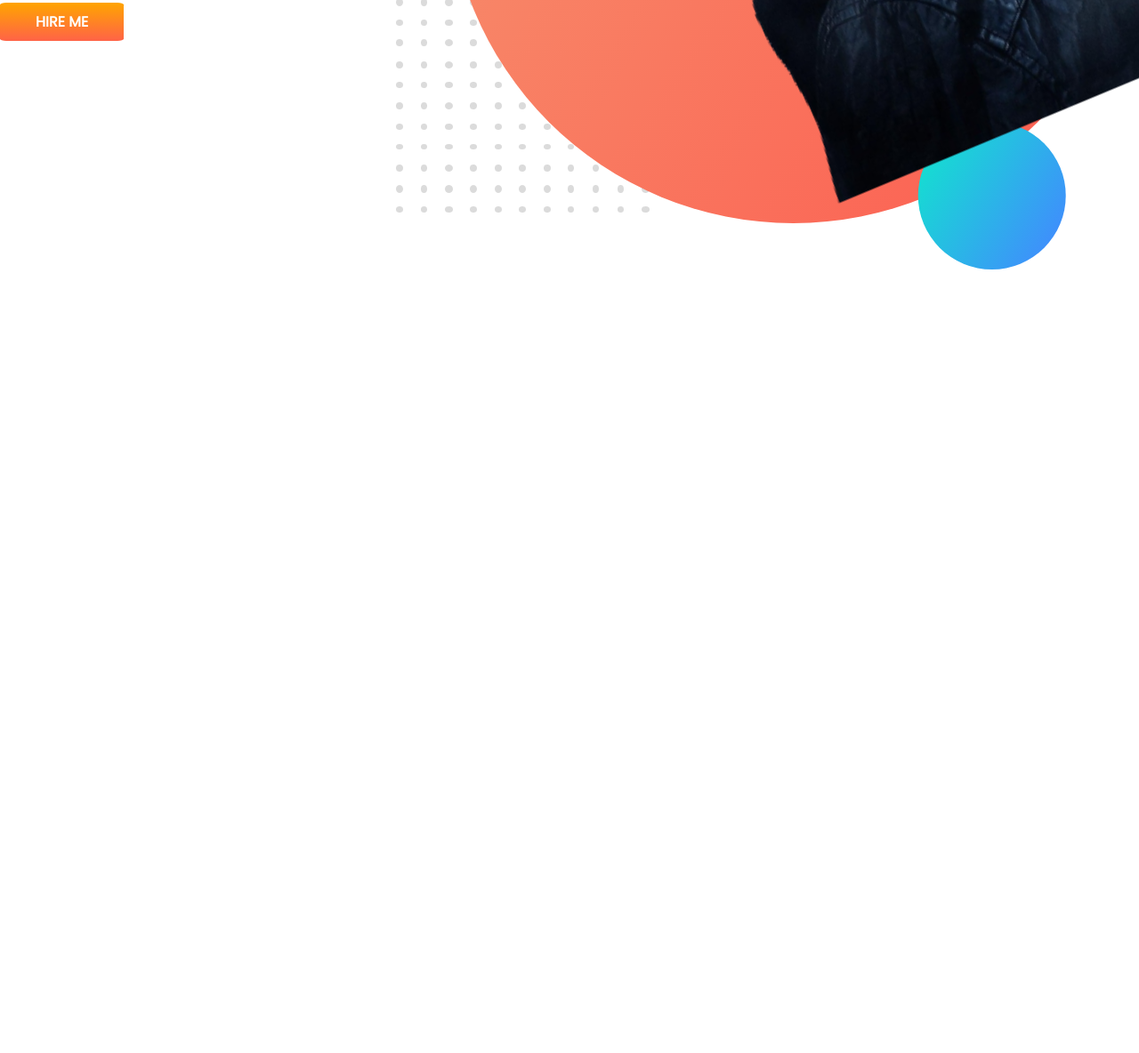
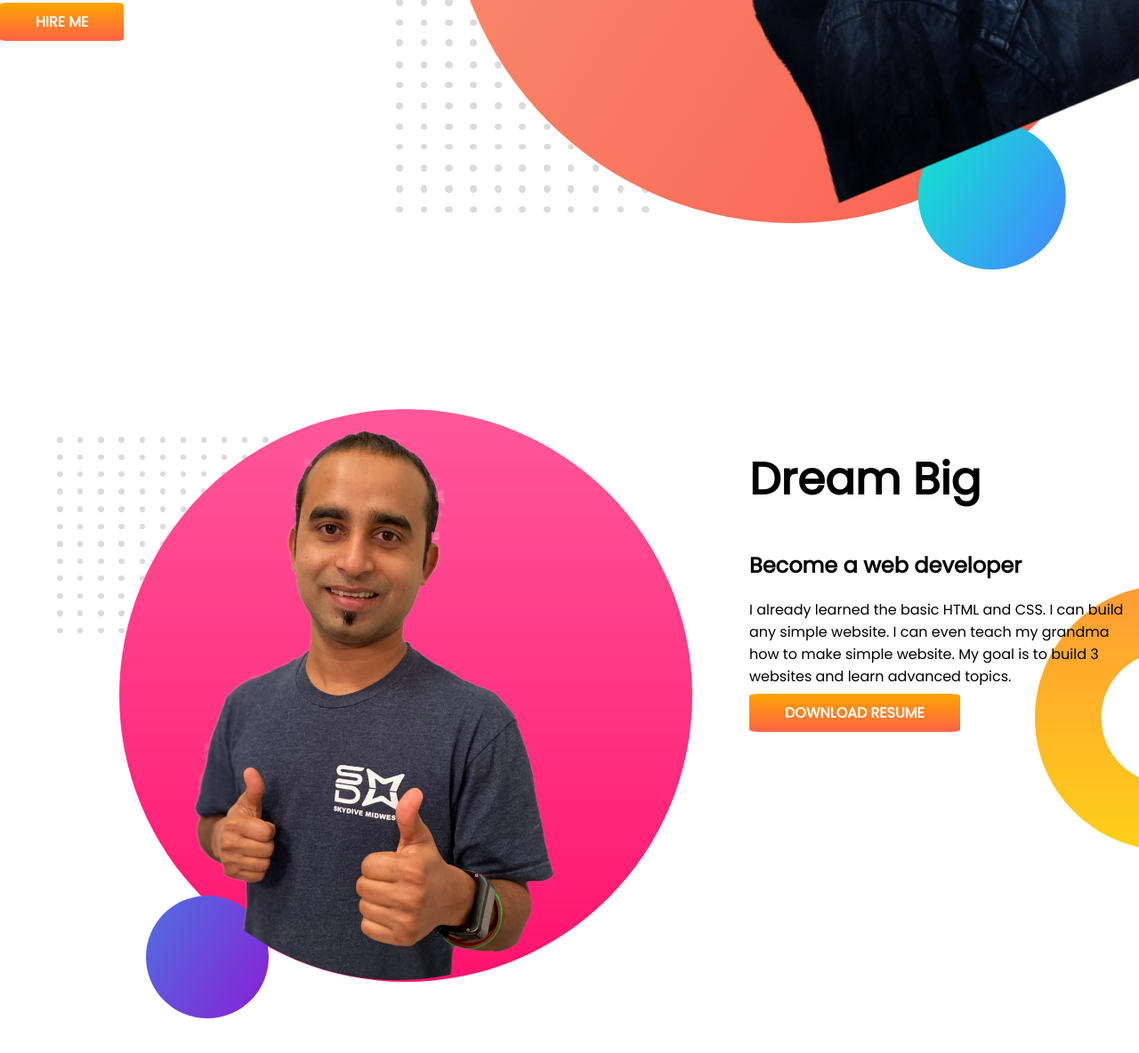
Before and after one commit to nadim45/developer-portfolio, a plain HTML site: page index.html in a window 1280 px wide. Shown: the part 526-1710 px from the top of the page at 89% size. Before the commit the page ends 836 px from the top, so only its background shows below. Drawn offline with Linux system fonts and the light colour scheme.

Commit message:
dream added

```diff
--- a/index.html
+++ b/index.html
@@ -24,7 +24,7 @@
                 Development
                 Hero.
             </p>
-            <a class="link-button" target="blank"
+            <a class="link-button" targe="_blank"
                 href="https://www.linkedin.com/authwall?trk=ripf&trkInfo=AQFD3N29p12buQAAAXp7EVeg6NbsVQRpBsA3CqPoJqg-z4gP7HlTVGz_HhFkVC-DgizmWiS0URHX0QM1f7a47haVEcEF4aENSPRi5homvBy92B8VRZzjYXaK6Zi--hi6ZJhTlxA=&originalReferer=https://programminghero1.github.io/&sessionRedirect=https%3A%2F%2Fwww.linkedin.com%2Fcompany%2Fprogramminghero%2F">HIRE
                 ME</a>
         </div>
@@ -32,6 +32,21 @@
             <img src="images/tom.png" alt="">
         </div>
     </section>
+    <section class="dream-big">
+        <div class="half-width">
+            <img src="images/jhankar2.png" alt="">
+        </div>
+        <div class="half-width">
+            <h1>Dream Big</h1>
+            <h2>Become a web developer</h2>
+            <p>
+                I already learned the basic HTML and CSS. I can build any simple website. I can even teach my grandma
+                how to make simple website. My goal is to build 3 websites and learn advanced topics.
+            </p>
+            <a class="link-button" targe="_blank" href="">DOWNLOAD RESUME</a>
+        </div>
+
+    </section>
 </body>
 
 </html>
--- a/style.css
+++ b/style.css
@@ -10,6 +10,7 @@ h1{
 }
 section{
     display: flex;
+    margin-bottom: 150px;
 }
 .half-width{
     width:50%;
@@ -30,3 +31,8 @@ section{
     background-image: url(images/top-banner.png);
     background-repeat:no-repeat ;
 }
+.dream-big{
+    background-image: url(images/dream-bg.png);
+    background-repeat: no-repeat;
+    background-position: right;
+}
```
